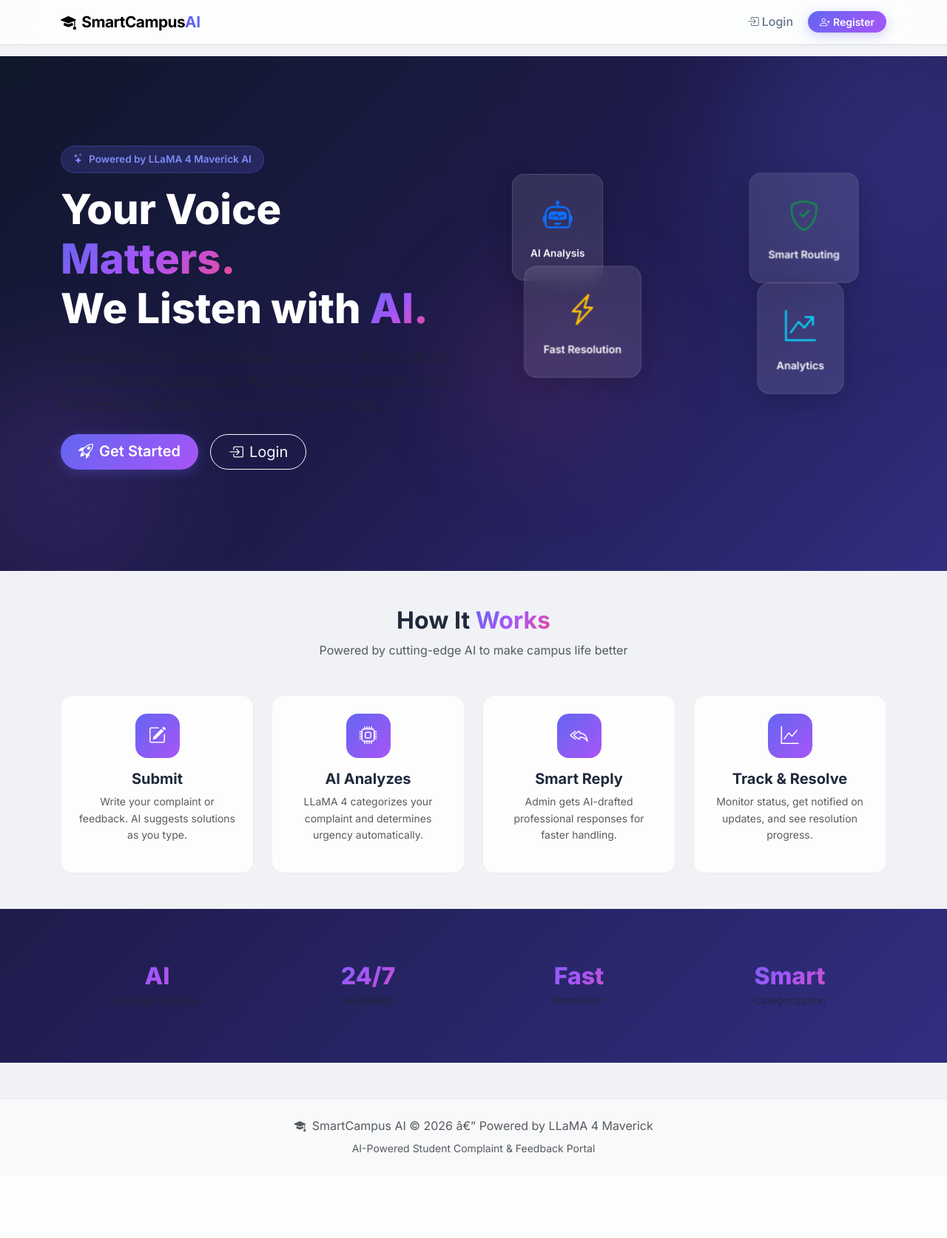
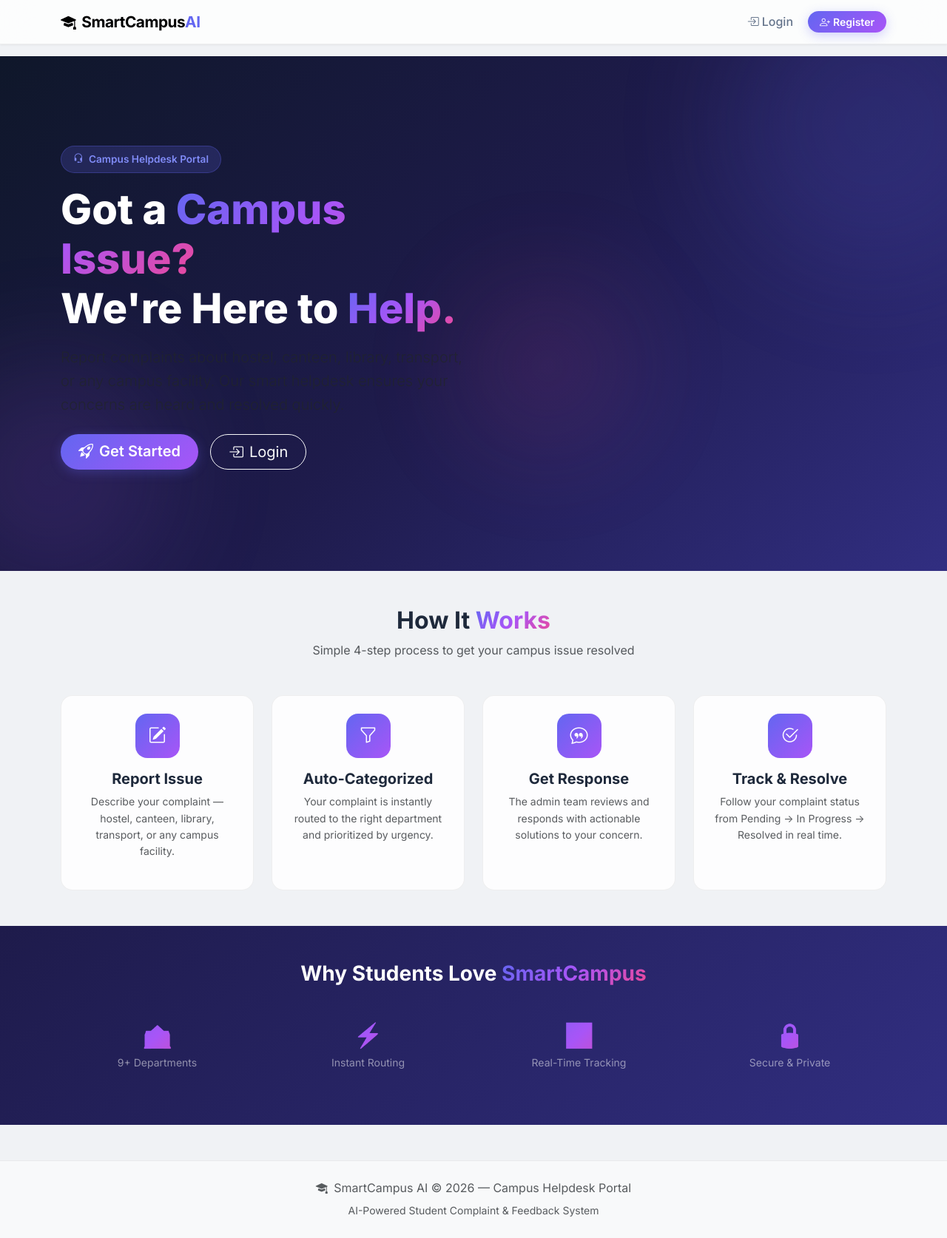
Before and after one commit to Yashyashwanth07/campushelpdeskai, a Flask app: page / in a window 1280 px wide. Shown: the whole page at 74% size. Before the commit the page ends 1561 px from the top, so only its background shows below. Run offline with Flask 3, Linux system fonts and the light colour scheme.

Commit message:
Redesign landing page and optimize UI branding

```diff
--- a/ai_helper.py
+++ b/ai_helper.py
@@ -4,7 +4,7 @@ from config import Config
 
 
 def _call_llama(system_prompt, user_prompt):
-    """Make a call to LLaMA 4 Maverick via Together AI API."""
+    """Make a call to the AI model via Together AI API."""
     headers = {
         'Authorization': f'Bearer {Config.TOGETHER_API_KEY}',
         'Content-Type': 'application/json'
@@ -26,7 +26,7 @@ def _call_llama(system_prompt, user_prompt):
         data = response.json()
         return data['choices'][0]['message']['content'].strip()
     except requests.exceptions.RequestException as e:
-        print(f"LLaMA API Error: {e}")
+        print(f"AI API Error: {e}")
         if hasattr(e, 'response') and e.response is not None:
             print(f"Response body: {e.response.text}")
         return None
--- a/config.py
+++ b/config.py
@@ -5,7 +5,7 @@ class Config:
     SQLALCHEMY_DATABASE_URI = 'sqlite:///smartcampus.db'
     SQLALCHEMY_TRACK_MODIFICATIONS = False
 
-    # LLaMA 4 Maverick via Together AI API
+    # Together AI API Configuration
     TOGETHER_API_KEY = '0357f4e3014d4d9183adb943e8d0aa0fe146034c20a12e408bd6a0ee748d45fe'
     TOGETHER_API_URL = 'https://api.together.xyz/v1/chat/completions'
     TOGETHER_MODEL = 'meta-llama/Llama-4-Maverick-17B-128E-Instruct'
--- a/static/css/custom.css
+++ b/static/css/custom.css
@@ -1,8 +1,8 @@
-/* â”€â”€â”€â”€â”€â”€â”€â”€â”€â”€â”€â”€â”€â”€â”€â”€â”€â”€â”€â”€â”€â”€â”€â”€â”€â”€â”€â”€â”€â”€â”€â”€â”€â”€â”€â”€â”€â”€â”€â”€â”€â”€â”€â”€
-   SmartCampus AI â€” Custom Styles
-   â”€â”€â”€â”€â”€â”€â”€â”€â”€â”€â”€â”€â”€â”€â”€â”€â”€â”€â”€â”€â”€â”€â”€â”€â”€â”€â”€â”€â”€â”€â”€â”€â”€â”€â”€â”€â”€â”€â”€â”€â”€â”€â”€â”€ */
+/* ────────────────────────────────────────────
+   SmartCampus AI — Custom Styles
+   ──────────────────────────────────────────── */
 
-/* â”€â”€â”€ CSS Variables â”€â”€â”€ */
+/* ─── CSS Variables ─── */
 :root {
     --accent: #6366f1;
     --accent-dark: #4f46e5;
@@ -23,7 +23,7 @@
     --radius-sm: 10px;
 }
 
-/* â”€â”€â”€ Base â”€â”€â”€ */
+/* ─── Base ─── */
 * {
     margin: 0;
     padding: 0;
@@ -42,7 +42,7 @@ body {
     font-weight: 800 !important;
 }
 
-/* â”€â”€â”€ Accent Helpers â”€â”€â”€ */
+/* ─── Accent Helpers ─── */
 .text-accent {
     color: var(--accent) !important;
 }
@@ -70,7 +70,7 @@ body {
     box-shadow: 0 6px 20px rgba(99, 102, 241, 0.4);
 }
 
-/* â”€â”€â”€ Glass Card â”€â”€â”€ */
+/* ─── Glass Card ─── */
 .glass-card {
     background: var(--bg-card);
     backdrop-filter: blur(12px);
@@ -83,7 +83,7 @@ body {
     box-shadow: var(--shadow-md);
 }
 
-/* â”€â”€â”€ Navbar â”€â”€â”€ */
+/* ─── Navbar ─── */
 #mainNavbar {
     background: var(--bg-navbar);
     backdrop-filter: blur(20px);
@@ -110,7 +110,7 @@ body {
     background: rgba(99, 102, 241, 0.06);
 }
 
-/* â”€â”€â”€ Hero Section â”€â”€â”€ */
+/* ─── Hero Section ─── */
 .hero-section {
     background: linear-gradient(135deg, #0f172a 0%, #1e1b4b 50%, #312e81 100%);
     padding: 5rem 0 6rem;
@@ -230,7 +230,7 @@ body {
     animation: float 6s ease-in-out infinite 3s;
 }
 
-/* â”€â”€â”€ Features Section â”€â”€â”€ */
+/* ─── Features Section ─── */
 .feature-card {
     background: var(--bg-card);
     border-radius: var(--radius);
@@ -255,7 +255,7 @@ body {
     font-size: 1.5rem;
 }
 
-/* â”€â”€â”€ Stats Section â”€â”€â”€ */
+/* ─── Stats Section ─── */
 .stats-section {
     background: linear-gradient(135deg, #1e1b4b, #312e81);
     border-radius: 0;
@@ -265,7 +265,7 @@ body {
     padding: 1.5rem;
 }
 
-/* â”€â”€â”€ Auth Pages â”€â”€â”€ */
+/* ─── Auth Pages ─── */
 .auth-section {
     min-height: calc(100vh - 200px);
     display: flex;
@@ -297,7 +297,7 @@ body {
     margin: 0 auto;
 }
 
-/* â”€â”€â”€ Forms â”€â”€â”€ */
+/* ─── Forms ─── */
 .form-control,
 .form-select {
     border: 2px solid var(--border-color);
@@ -318,7 +318,7 @@ body {
     font-size: 1rem;
 }
 
-/* â”€â”€â”€ Dashboard â”€â”€â”€ */
+/* ─── Dashboard ─── */
 .stat-card {
     transition: transform 0.2s ease;
 }
@@ -337,7 +337,7 @@ body {
     font-size: 1.3rem;
 }
 
-/* â”€â”€â”€ Sentiment Badge â”€â”€â”€ */
+/* ─── Sentiment Badge ─── */
 .sentiment-badge {
     font-size: 0.8rem;
     font-weight: 600;
@@ -346,7 +346,7 @@ body {
     background: rgba(0, 0, 0, 0.04);
 }
 
-/* â”€â”€â”€ Complaint Cards â”€â”€â”€ */
+/* ─── Complaint Cards ─── */
 .complaint-card {
     transition: transform 0.2s ease, box-shadow 0.2s ease;
 }
@@ -372,7 +372,7 @@ body {
     word-wrap: break-word;
 }
 
-/* â”€â”€â”€ AI Suggestion Box â”€â”€â”€ */
+/* ─── AI Suggestion Box ─── */
 .ai-suggestion-box {
     background: linear-gradient(135deg, rgba(99, 102, 241, 0.06), rgba(168, 85, 247, 0.06));
     border: 1px solid rgba(99, 102, 241, 0.15);
@@ -392,7 +392,7 @@ body {
     }
 }
 
-/* â”€â”€â”€ Reply Items â”€â”€â”€ */
+/* ─── Reply Items ─── */
 .reply-item {
     background: rgba(0, 0, 0, 0.02);
     border: 1px solid var(--border-color);
@@ -403,7 +403,7 @@ body {
     border-color: rgba(99, 102, 241, 0.15);
 }
 
-/* â”€â”€â”€ Table â”€â”€â”€ */
+/* ─── Table ─── */
 .table {
     --bs-table-hover-bg: rgba(99, 102, 241, 0.04);
 }
@@ -415,18 +415,19 @@ body {
     font-size: 0.75rem;
 }
 
-/* â”€â”€â”€ Footer â”€â”€â”€ */
+/* ─── Footer ─── */
 #mainFooter {
     background: #f8f9fa;
     border-top: 1px solid var(--border-color);
 }
 
-/* â”€â”€â”€ Charts â”€â”€â”€ */
+/* ─── Charts ─── */
 canvas {
     max-width: 100%;
+    max-height: 180px;
 }
 
-/* â”€â”€â”€ Dashboard Layout â”€â”€â”€ */
+/* ─── Dashboard Layout ─── */
 .dashboard-section {
     text-align: justify;
 }
@@ -439,7 +440,7 @@ canvas {
     font-size: 1.6rem;
 }
 
-/* â”€â”€â”€ Scrollbar â”€â”€â”€ */
+/* ─── Scrollbar ─── */
 ::-webkit-scrollbar {
     width: 8px;
 }
@@ -457,7 +458,7 @@ canvas {
     background: rgba(0, 0, 0, 0.25);
 }
 
-/* â”€â”€â”€ Responsive Tweaks â”€â”€â”€ */
+/* ─── Responsive Tweaks ─── */
 @media (max-width: 768px) {
     .hero-section {
         padding: 3rem 0 4rem;
@@ -477,7 +478,7 @@ canvas {
     }
 }
 
-/* â”€â”€â”€ Animations â”€â”€â”€ */
+/* ─── Animations ─── */
 .card,
 .btn {
     transition: all 0.2s ease;
--- a/templates/base.html
+++ b/templates/base.html
@@ -3,7 +3,7 @@
 <head>
     <meta charset="UTF-8">
     <meta name="viewport" content="width=device-width, initial-scale=1.0">
-    <meta name="description" content="SmartCampus AI â€” SmartCampus AI `u{2014} AI-powered student complaint and feedback portal">
+    <meta name="description" content="SmartCampus AI — Your campus helpdesk for reporting and resolving student complaints">
     <title>{% block title %}SmartCampus AI{% endblock %}</title>
 
     <!-- Bootstrap 5 CSS -->
@@ -99,9 +99,9 @@
         <div class="container text-center">
             <p class="mb-1 text-muted">
                 <i class="bi bi-mortarboard-fill me-1"></i>
-                SmartCampus AI &copy; {{ now().year if now is defined else '2026' }} â€” Powered by LLaMA 4 Maverick
+                SmartCampus AI &copy; {{ now().year if now is defined else '2026' }} — Campus Helpdesk Portal
             </p>
-            <small class="text-muted">AI-Powered Student Complaint &amp; Feedback Portal</small>
+            <small class="text-muted">AI-Powered Student Complaint &amp; Feedback System</small>
         </div>
     </footer>
 
--- a/templates/index.html
+++ b/templates/index.html
@@ -1,5 +1,5 @@
 {% extends 'base.html' %}
-{% block title %}SmartCampus AI - Student Complaint & Feedback Portal{% endblock %}
+{% block title %}SmartCampus AI — Campus Helpdesk Portal{% endblock %}
 
 {% block content %}
 <!-- Hero Section -->
@@ -13,15 +13,15 @@
         <div class="row align-items-center min-vh-75">
             <div class="col-lg-6">
                 <div class="hero-badge mb-3">
-                    <i class="bi bi-stars me-1"></i> Powered by LLaMA 4 Maverick AI
+                    <i class="bi bi-headset me-1"></i> Campus Helpdesk Portal
                 </div>
                 <h1 class="display-4 fw-800 mb-3">
-                    Your Voice <span class="text-gradient">Matters.</span><br>
-                    We Listen with <span class="text-gradient">AI.</span>
+                    Got a <span class="text-gradient">Campus Issue?</span><br>
+                    We're Here to <span class="text-gradient">Help.</span>
                 </h1>
                 <p class="lead text-muted mb-4">
-                    SmartCampus AI is an intelligent complaint and feedback portal that uses advanced AI
-                    to categorize, analyze, and help resolve student concerns faster than ever.
+                    Report complaints about hostel, canteen, library, transport, or any campus facility.
+                    Our smart helpdesk ensures your concerns are heard and resolved quickly.
                 </p>
                 <div class="d-flex gap-3 flex-wrap">
                     {% if current_user.is_authenticated %}
@@ -31,7 +31,7 @@
                     </a>
                     {% else %}
                     <a href="{{ url_for('new_complaint') }}" class="btn btn-accent btn-lg rounded-pill px-4">
-                                <i class="bi bi-pencil-square me-2"></i>Submit Complaint
+                        <i class="bi bi-pencil-square me-2"></i>Report an Issue
                     </a>
                     <a href="{{ url_for('my_complaints') }}" class="btn btn-outline-light btn-lg rounded-pill px-4">
                         <i class="bi bi-list-check me-2"></i>My Complaints
@@ -47,36 +47,16 @@
                     {% endif %}
                 </div>
             </div>
-            <div class="col-lg-6 d-none d-lg-block text-center">
-                <div class="hero-illustration">
-                    <div class="floating-card card-1">
-                        <i class="bi bi-robot fs-1 text-primary"></i>
-                        <span>AI Analysis</span>
-                    </div>
-                    <div class="floating-card card-2">
-                        <i class="bi bi-shield-check fs-1 text-success"></i>
-                        <span>Smart Routing</span>
-                    </div>
-                    <div class="floating-card card-3">
-                        <i class="bi bi-lightning-charge fs-1 text-warning"></i>
-                        <span>Fast Resolution</span>
-                    </div>
-                    <div class="floating-card card-4">
-                        <i class="bi bi-graph-up-arrow fs-1 text-info"></i>
-                        <span>Analytics</span>
-                    </div>
-                </div>
-            </div>
         </div>
     </div>
 </section>
 
-<!-- Features Section -->
+<!-- How It Works Section -->
 <section class="py-5" id="features">
     <div class="container">
         <div class="text-center mb-5">
             <h2 class="fw-bold">How It <span class="text-gradient">Works</span></h2>
-            <p class="text-muted">Powered by cutting-edge AI to make campus life better</p>
+            <p class="text-muted">Simple 4-step process to get your campus issue resolved</p>
         </div>
         <div class="row g-4">
             <div class="col-md-6 col-lg-3">
@@ -84,67 +64,74 @@
                     <div class="feature-icon mb-3">
                         <i class="bi bi-pencil-square"></i>
                     </div>
-                    <h5 class="fw-bold">Submit</h5>
-                    <p class="text-muted small">Write your complaint or feedback. AI suggests solutions as you type.</p>
+                    <h5 class="fw-bold">Report Issue</h5>
+                    <p class="text-muted small">Describe your complaint — hostel, canteen, library, transport, or any
+                        campus facility.</p>
                 </div>
             </div>
             <div class="col-md-6 col-lg-3">
                 <div class="feature-card text-center p-4 h-100">
                     <div class="feature-icon mb-3">
-                        <i class="bi bi-cpu"></i>
+                        <i class="bi bi-funnel"></i>
                     </div>
-                    <h5 class="fw-bold">AI Analyzes</h5>
-                    <p class="text-muted small">LLaMA 4 categorizes your complaint and determines urgency automatically.</p>
+                    <h5 class="fw-bold">Auto-Categorized</h5>
+                    <p class="text-muted small">Your complaint is instantly routed to the right department and
+                        prioritized by urgency.</p>
                 </div>
             </div>
             <div class="col-md-6 col-lg-3">
                 <div class="feature-card text-center p-4 h-100">
                     <div class="feature-icon mb-3">
-                        <i class="bi bi-reply-all"></i>
+                        <i class="bi bi-chat-quote"></i>
                     </div>
-                    <h5 class="fw-bold">Smart Reply</h5>
-                    <p class="text-muted small">Admin gets AI-drafted professional responses for faster handling.</p>
+                    <h5 class="fw-bold">Get Response</h5>
+                    <p class="text-muted small">The admin team reviews and responds with actionable solutions to your
+                        concern.</p>
                 </div>
             </div>
             <div class="col-md-6 col-lg-3">
                 <div class="feature-card text-center p-4 h-100">
                     <div class="feature-icon mb-3">
-                        <i class="bi bi-graph-up"></i>
+                        <i class="bi bi-check2-circle"></i>
                     </div>
                     <h5 class="fw-bold">Track & Resolve</h5>
-                    <p class="text-muted small">Monitor status, get notified on updates, and see resolution progress.</p>
+                    <p class="text-muted small">Follow your complaint status from Pending → In Progress → Resolved in
+                        real time.</p>
                 </div>
             </div>
         </div>
     </div>
 </section>
 
-<!-- Stats Section -->
+<!-- Why Use This Section -->
 <section class="py-5 stats-section">
     <div class="container">
+        <div class="text-center mb-4">
+            <h3 class="fw-bold text-white">Why Students Love <span class="text-gradient">SmartCampus</span></h3>
+        </div>
         <div class="row g-4 text-center">
             <div class="col-6 col-md-3">
                 <div class="stat-item">
-                    <h2 class="fw-800 text-gradient mb-0">AI</h2>
-                    <small class="text-muted">Powered Analysis</small>
+                    <h2 class="fw-800 text-gradient mb-1">🏫</h2>
+                    <small class="text-white-50">9+ Departments</small>
                 </div>
             </div>
             <div class="col-6 col-md-3">
                 <div class="stat-item">
-                    <h2 class="fw-800 text-gradient mb-0">24/7</h2>
-                    <small class="text-muted">Availability</small>
+                    <h2 class="fw-800 text-gradient mb-1">⚡</h2>
+                    <small class="text-white-50">Instant Routing</small>
                 </div>
             </div>
             <div class="col-6 col-md-3">
                 <div class="stat-item">
-                    <h2 class="fw-800 text-gradient mb-0">Fast</h2>
-                    <small class="text-muted">Resolution</small>
+                    <h2 class="fw-800 text-gradient mb-1">📊</h2>
+                    <small class="text-white-50">Real-Time Tracking</small>
                 </div>
             </div>
             <div class="col-6 col-md-3">
                 <div class="stat-item">
-                    <h2 class="fw-800 text-gradient mb-0">Smart</h2>
-                    <small class="text-muted">Categorization</small>
+                    <h2 class="fw-800 text-gradient mb-1">🔒</h2>
+                    <small class="text-white-50">Secure & Private</small>
                 </div>
             </div>
         </div>
```
Lines whose indentation alone changed are shown as unchanged.
